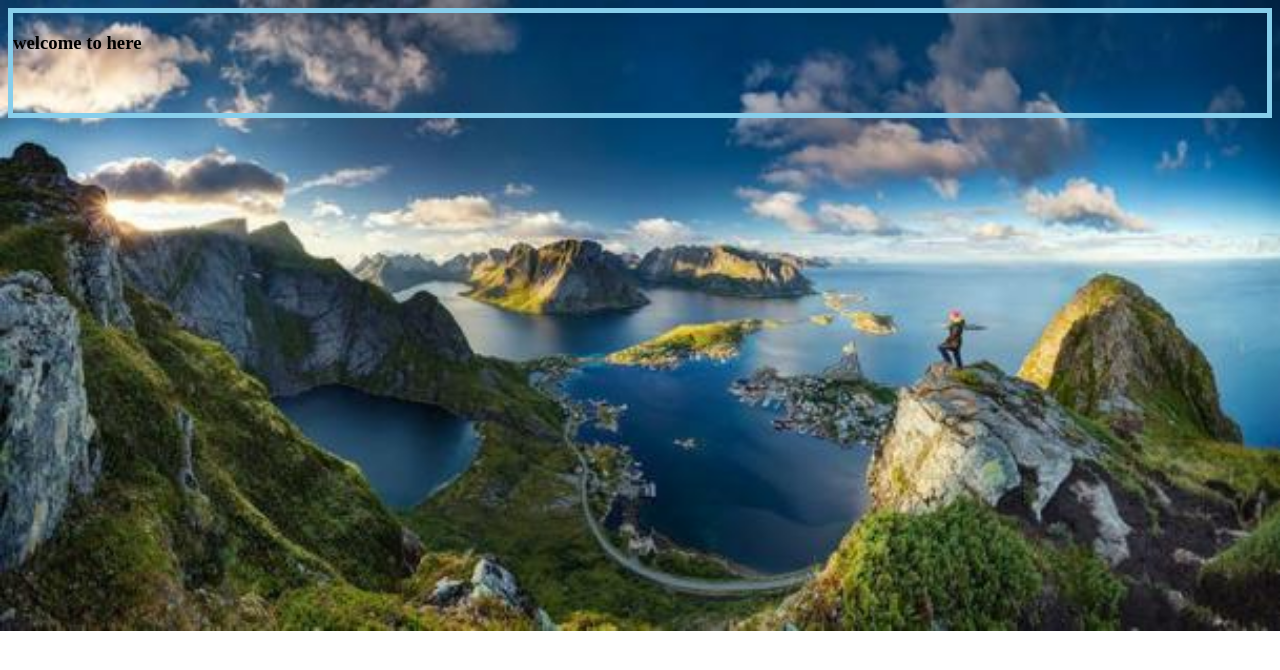
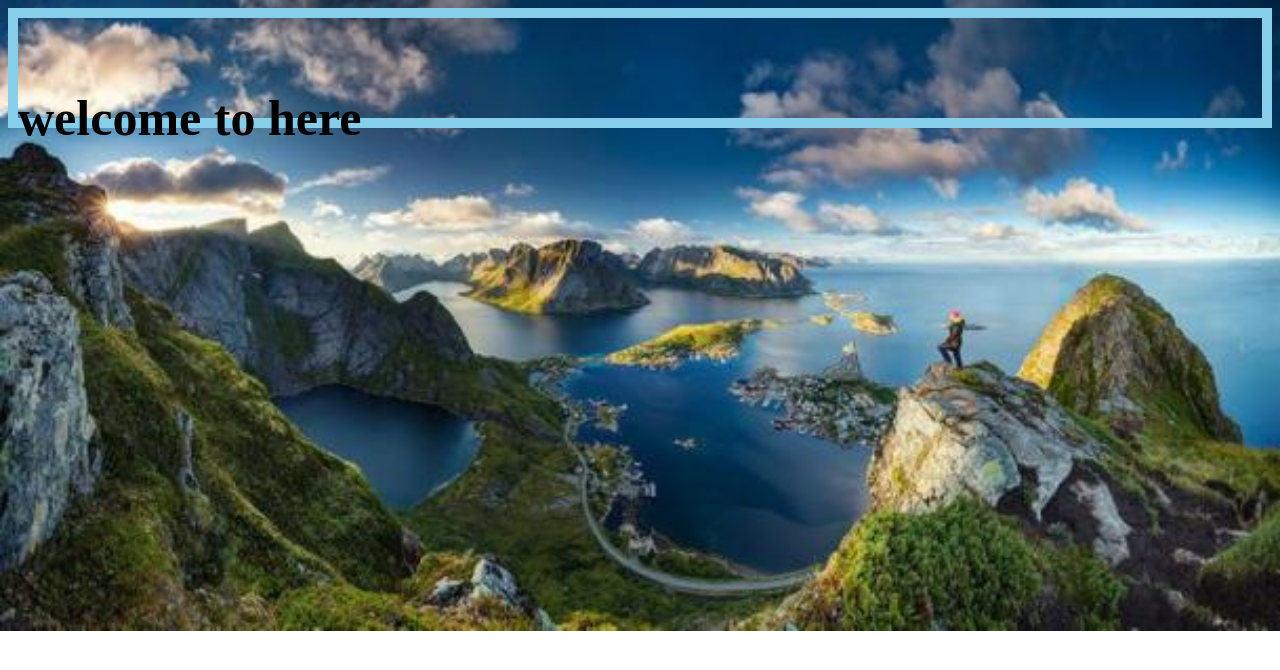
Before and after one commit to Qdxx/Qdxx.github.io, a plain HTML site: page index.html in a window 1280 px wide. Drawn offline with Linux system fonts and the light colour scheme.

Commit message:
主页制作

```diff
--- a/index.html
+++ b/index.html
@@ -11,7 +11,11 @@
         }
         #box {
             height: 100px;
-            border: 5px solid skyblue;
+            border: 10px solid skyblue;
+            line-height: 100px;
+        }
+        h3 {
+            font-size: 50px;
         }
     </style>
 </head>
```
